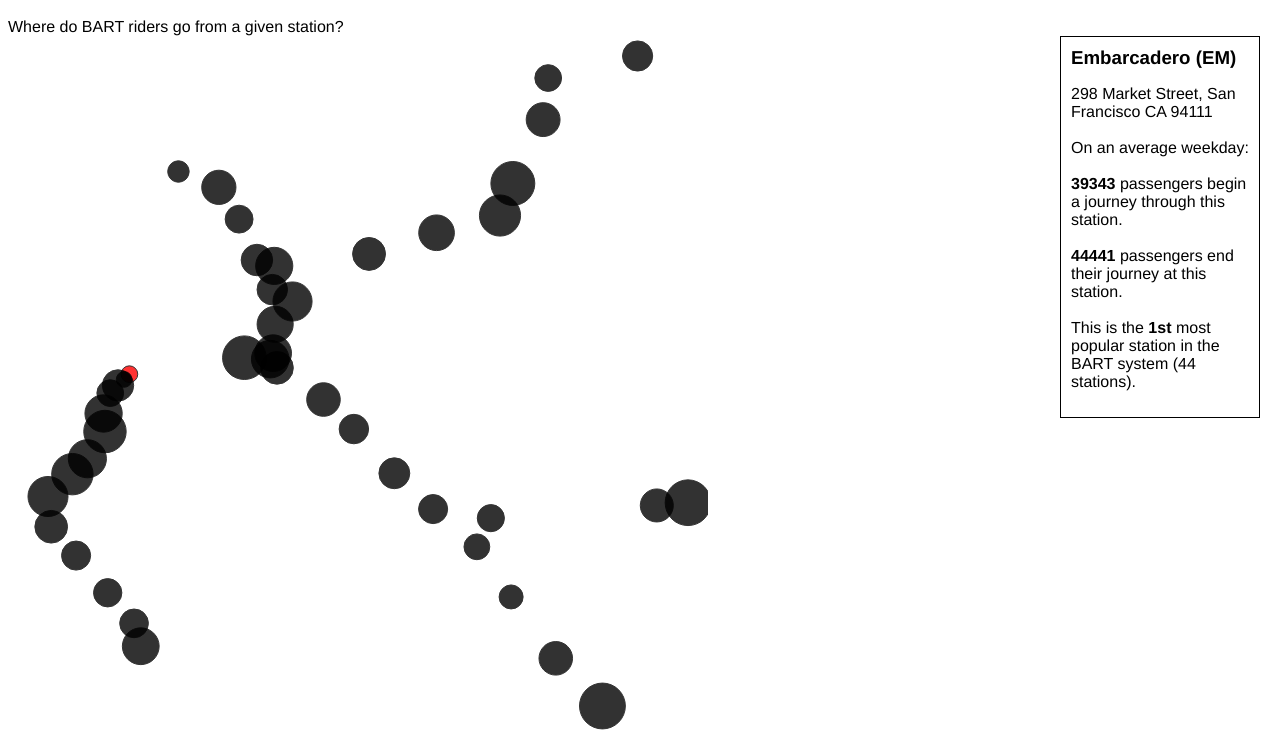
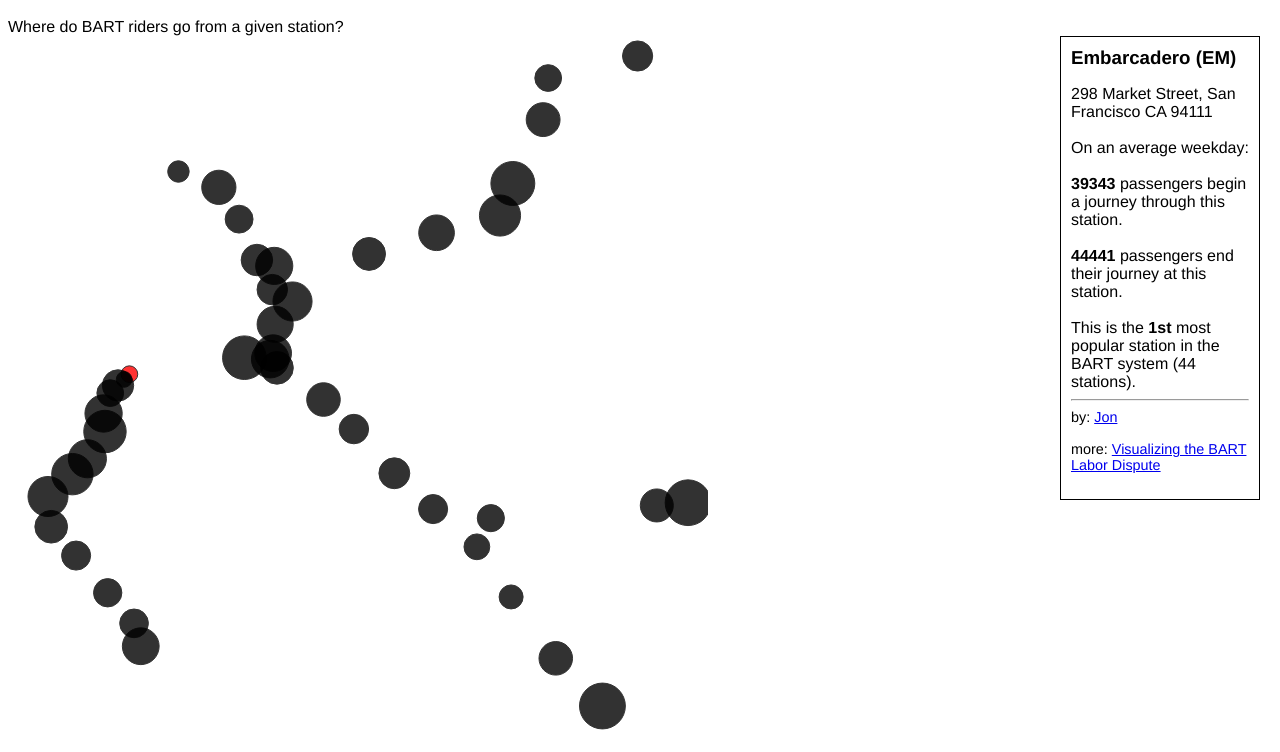
Before and after one commit to athst/bart-ridership-one, a plain HTML site: page index.html in a window 1280 px wide. Shown: the part 48-800 px from the top of the page. Drawn offline with Linux system fonts and the light colour scheme.

Commit message:
Add some credits

```diff
--- a/index.html
+++ b/index.html
@@ -65,9 +65,7 @@ svg {
 </head>
 <body>
 <h1>BART - Destinations by Entry Station, September 2013</h1>
-
 <div>Where do BART riders go from a given station?</div>
-
 <script>
 
 var data;
@@ -284,7 +282,10 @@ d3.csv("./data/ridership_sep2013.csv",function(d) {
                     "<br /><br />On an average weekday:<br /><br />" +
                     "<b>" + total_rides + "</b> passengers begin a journey through this station." +
                     "<br /><br /> <b>" + total_exits + "</b> passengers end their journey at this station." +
-                    "<br /><br />" + "This is the <b>" + selected_rank + "</b> most popular station in the BART system (44 stations)."
+                    "<br /><br />" + "This is the <b>" + selected_rank + "</b> most popular station in the BART system (44 stations)." +
+                    "<hr>" +
+                    "<span style=\"font-size:0.9em\">" + "by: <a href=\"https://twitter.com/athst\">Jon</a>" +
+                    "<br /><br />" + "more: <a href=\"http://enjalot.github.io/bart/\">Visualizing the BART Labor Dispute</a>"
 
                 infobox.select("p").html(html_string);
 
```
